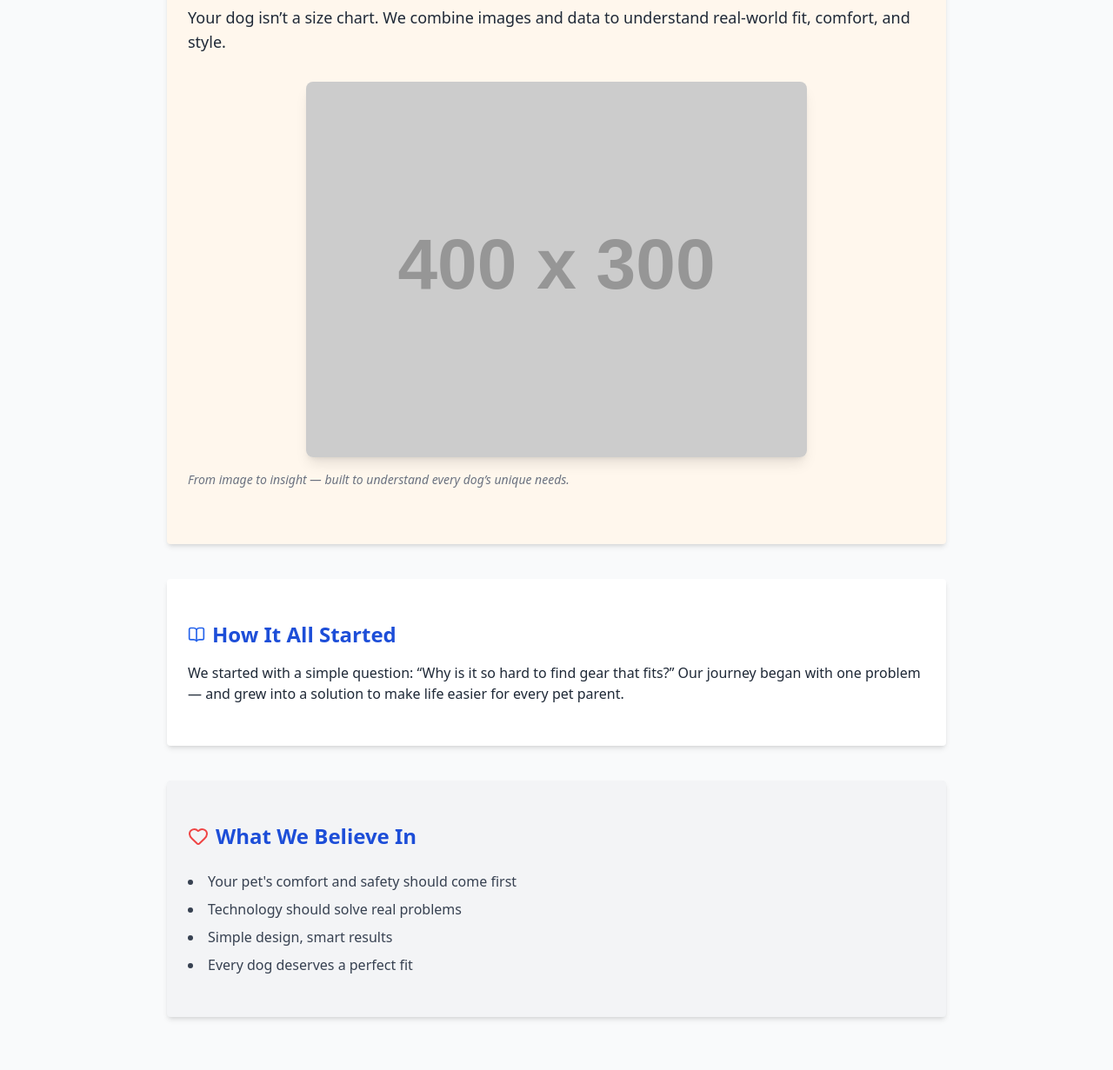
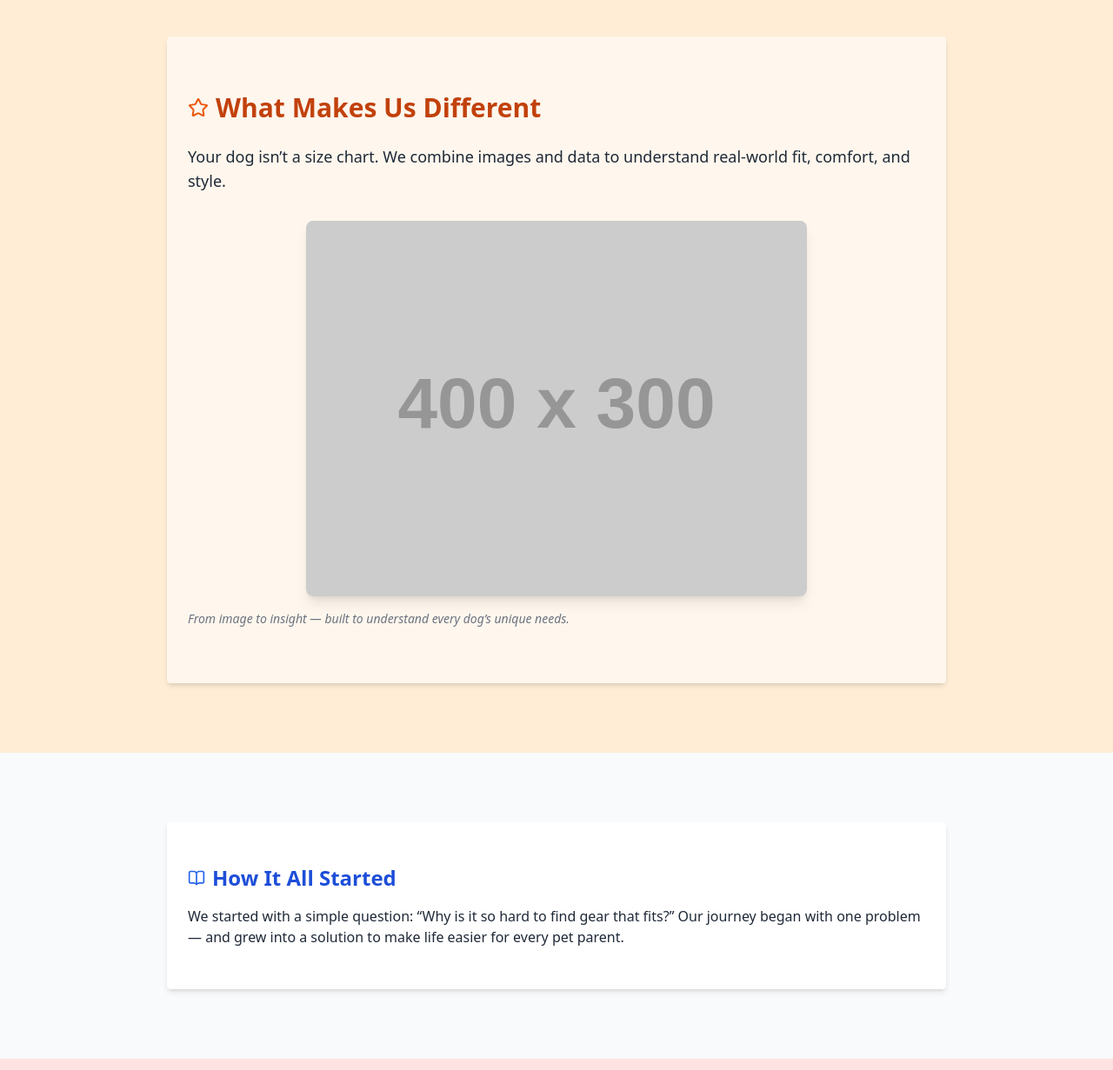
Before and after one commit to DogArmor-Devs/dog-armor, a plain HTML site: page frontend/about.html in a window 1280 px wide. Shown: the part 690-1921 px from the top of the page at 87% size. Drawn offline with nearby package versions, Linux system fonts and the light colour scheme; placeholder pictures from the web are drawn by us.

Commit message:
about us background colors

```diff
--- a/frontend/about.html
+++ b/frontend/about.html
@@ -1,22 +1,17 @@
 <!DOCTYPE html>
-<html lang="en" >
+<html lang="en">
 <head>
   <meta charset="UTF-8" />
   <meta name="viewport" content="width=device-width, initial-scale=1" />
   <title>About Us | DogArmor</title>
-
-  <!-- TailwindCSS CDN -->
   <script src="https://cdn.tailwindcss.com"></script>
-
-  <!-- Lucide Icons CDN -->
   <script src="https://unpkg.com/lucide@latest"></script>
 </head>
-<body class="bg-gray-50 text-gray-800 font-sans">
+<body class="text-gray-800 font-sans">
 
   <!-- Navbar -->
   <nav class="bg-white p-4 shadow flex justify-between items-center">
     <a href="index.html" class="flex items-center gap-2 text-blue-600 font-bold text-xl">
-      <!-- Lucide icon for dog -->
       <i data-lucide="dog" class="w-6 h-6"></i>
       DogArmor
     </a>
@@ -39,8 +34,9 @@
     </p>
   </section>
 
-  <!-- Mission -->
-  <section class="py-12 px-6 max-w-4xl mx-auto bg-white rounded shadow-md my-10">
+  <!-- Section 1 Background -->
+  <section class="bg-gray-50 py-20">
+    <div class="max-w-4xl mx-auto bg-white rounded shadow-md py-12 px-6">
       <h2 class="text-2xl font-bold text-blue-700 mb-4 flex items-center gap-2">
         <i data-lucide="target" class="w-5 h-5 text-blue-600"></i>
         Our Mission
@@ -48,10 +44,12 @@
       <p>
         Our AI-powered tool takes the guesswork out of finding the right collar, harness, or leash. Based on your dog’s traits — from breed to behavior — we provide smart recommendations that actually work.
       </p>
+    </div>
   </section>
 
-  <!-- What Makes Us Different -->
-  <section class="py-16 px-6 max-w-4xl mx-auto bg-orange-50 rounded shadow-md my-10">
+  <!-- Section 2 Background -->
+  <section class="bg-orange-100 py-20">
+    <div class="max-w-4xl mx-auto bg-orange-50 rounded shadow-md py-16 px-6">
       <h2 class="text-3xl font-bold text-orange-700 mb-6 flex items-center gap-2">
         <i data-lucide="star" class="w-6 h-6 text-orange-600"></i>
         What Makes Us Different
@@ -63,10 +61,12 @@
       <p class="text-sm text-gray-500 mt-4 italic">
         From image to insight — built to understand every dog’s unique needs.
       </p>
+    </div>
   </section>
 
-  <!-- Our Story -->
-  <section class="py-12 px-6 max-w-4xl mx-auto bg-white rounded shadow-md my-10">
+  <!-- Section 3 Background -->
+  <section class="bg-gray-50 py-20">
+    <div class="max-w-4xl mx-auto bg-white rounded shadow-md py-12 px-6">
       <h2 class="text-2xl font-bold text-blue-700 mb-4 flex items-center gap-2">
         <i data-lucide="book-open" class="w-5 h-5 text-blue-600"></i>
         How It All Started
@@ -74,10 +74,12 @@
       <p>
         We started with a simple question: “Why is it so hard to find gear that fits?” Our journey began with one problem — and grew into a solution to make life easier for every pet parent.
       </p>
+    </div>
   </section>
 
-  <!-- Our Values -->
-  <section class="py-12 px-6 max-w-4xl mx-auto bg-gray-100 rounded shadow-md my-10">
+  <!-- Section 4 Background -->
+  <section class="bg-red-100 py-20">
+    <div class="max-w-4xl mx-auto bg-gray-100 rounded shadow-md py-12 px-6">
       <h2 class="text-2xl font-bold text-blue-700 mb-6 flex items-center gap-2">
         <i data-lucide="heart" class="w-6 h-6 text-red-500"></i>
         What We Believe In
@@ -88,6 +90,7 @@
         <li>Simple design, smart results</li>
         <li>Every dog deserves a perfect fit</li>
       </ul>
+    </div>
   </section>
 
   <!-- Footer -->
@@ -95,7 +98,6 @@
     &copy; 2025 DogArmor. All rights reserved.
   </footer>
 
-  <!-- Initialize Lucide icons -->
   <script>
     lucide.createIcons();
   </script>
```
Lines whose indentation alone changed are shown as unchanged.
